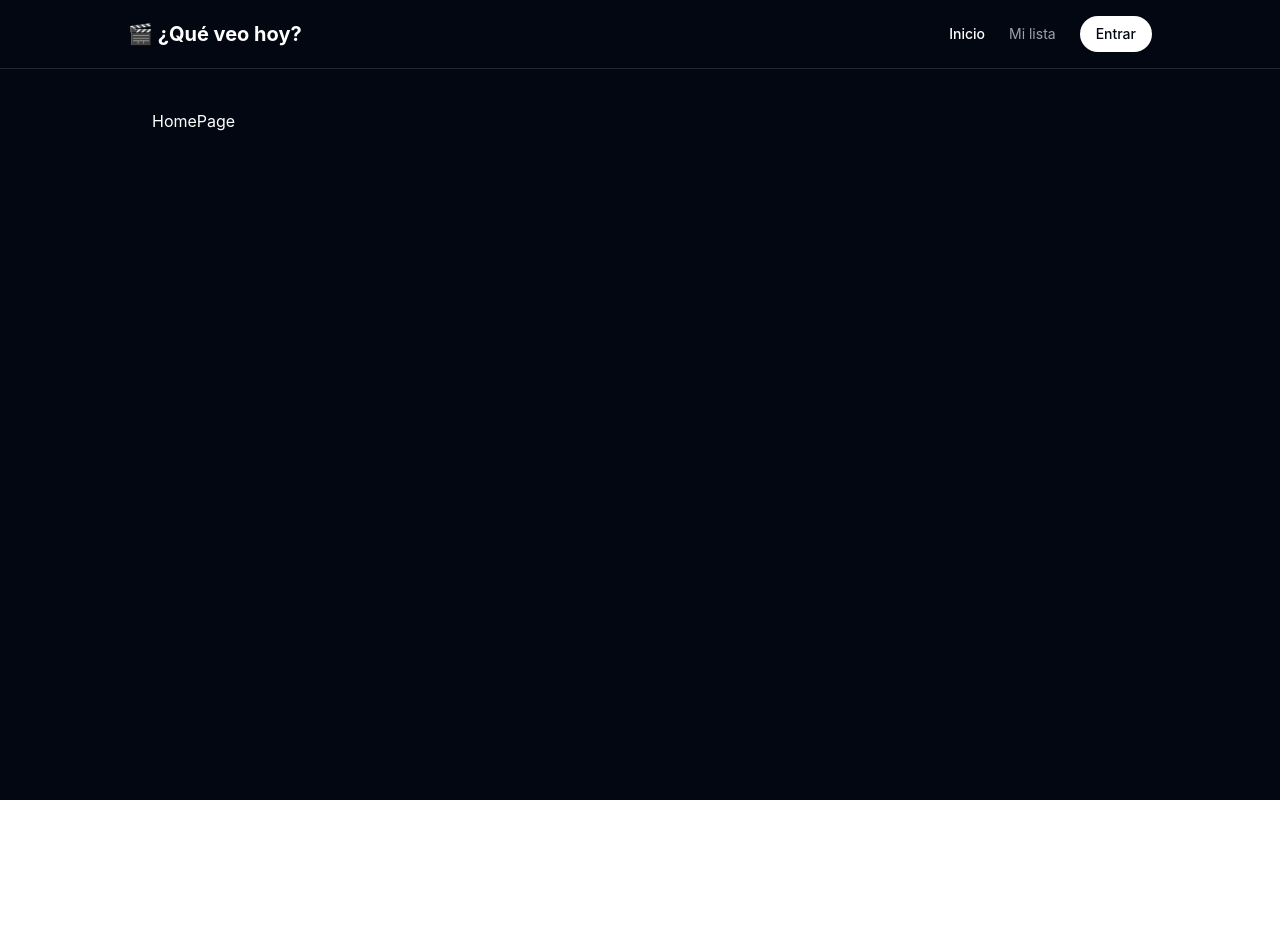
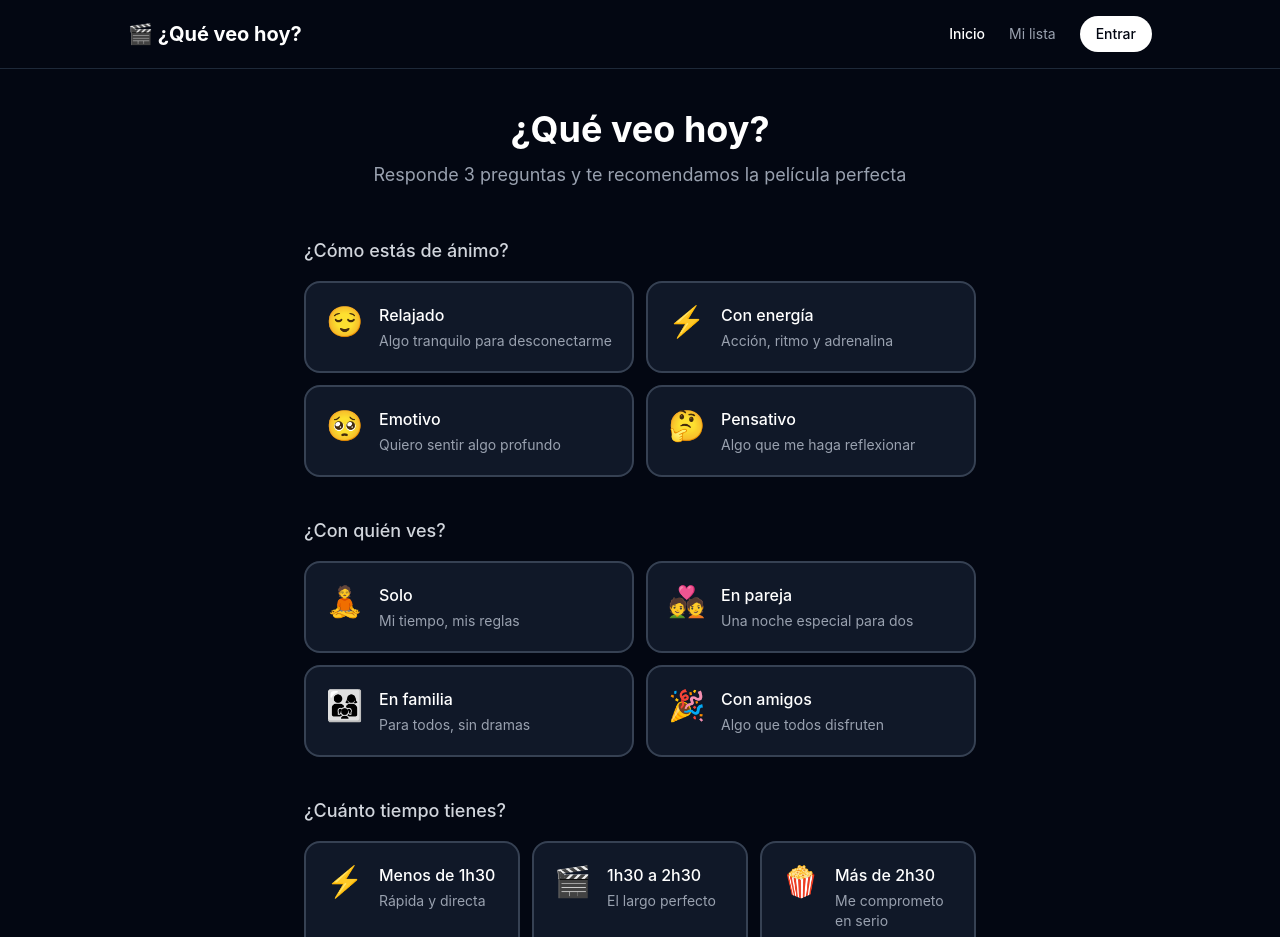
Before and after one commit to PIPareja/que-veo-hoy, a React (Vite) app: page / in a window 1280 px wide. Shown: the top 937 px of the page. Before the commit the page ends 800 px from the top, so only its background shows below. Built offline with nearby package versions, Linux system fonts and the light colour scheme.

Commit message:
feat: construir cuestionario con Zustand y componente OptionCard

```diff
--- /dev/null
+++ b/src/components/OptionCard.tsx
@@ -0,0 +1,31 @@
+interface OptionCardProps {
+    emoji: string
+    label: string
+    description: string
+    selected: boolean
+    onClick: () => void
+}
+
+function OptionCard({ emoji, label, description, selected, onClick }: OptionCardProps) {
+    return (
+        <button
+            onClick={onClick}
+            className={`
+        w-full text-left p-5 rounded-2xl border-2 transition-all duration-200
+        flex items-start gap-4 cursor-pointer
+        ${selected
+                    ? 'border-white bg-white/10'
+                    : 'border-gray-700 bg-gray-900 hover:border-gray-500 hover:bg-gray-800'
+                }
+      `}
+        >
+            <span className="text-3xl">{emoji}</span>
+            <div>
+                <p className="font-medium text-white text-base">{label}</p>
+                <p className="text-sm text-gray-400 mt-1">{description}</p>
+            </div>
+        </button>
+    )
+}
+
+export default OptionCard
--- /dev/null
+++ b/src/components/Questionnaire.tsx
@@ -0,0 +1,101 @@
+import { useQuestionnaireStore } from '@/store/questionnaireStore'
+import OptionCard from '@/components/OptionCard'
+
+const moodOptions = [
+    { value: 'relajado', emoji: '😌', label: 'Relajado', description: 'Algo tranquilo para desconectarme' },
+    { value: 'con_energia', emoji: '⚡', label: 'Con energía', description: 'Acción, ritmo y adrenalina' },
+    { value: 'emotivo', emoji: '🥺', label: 'Emotivo', description: 'Quiero sentir algo profundo' },
+    { value: 'pensativo', emoji: '🤔', label: 'Pensativo', description: 'Algo que me haga reflexionar' },
+] as const
+
+const companyOptions = [
+    { value: 'solo', emoji: '🧘', label: 'Solo', description: 'Mi tiempo, mis reglas' },
+    { value: 'pareja', emoji: '💑', label: 'En pareja', description: 'Una noche especial para dos' },
+    { value: 'familia', emoji: '👨‍👩‍👧', label: 'En familia', description: 'Para todos, sin dramas' },
+    { value: 'amigos', emoji: '🎉', label: 'Con amigos', description: 'Algo que todos disfruten' },
+] as const
+
+const durationOptions = [
+    { value: 'corta', emoji: '⚡', label: 'Menos de 1h30', description: 'Rápida y directa' },
+    { value: 'media', emoji: '🎬', label: '1h30 a 2h30', description: 'El largo perfecto' },
+    { value: 'larga', emoji: '🍿', label: 'Más de 2h30', description: 'Me comprometo en serio' },
+] as const
+
+interface QuestionnaireProps {
+    onSubmit: () => void
+}
+
+function Questionnaire({ onSubmit }: QuestionnaireProps) {
+    const { mood, company, duration, setMood, setCompany, setDuration, isComplete } = useQuestionnaireStore()
+
+    return (
+        <div className="max-w-2xl mx-auto">
+            <div className="text-center mb-12">
+                <h1 className="text-4xl font-bold text-white mb-3">¿Qué veo hoy?</h1>
+                <p className="text-gray-400 text-lg">Responde 3 preguntas y te recomendamos la película perfecta</p>
+            </div>
+
+            <div className="space-y-10">
+                <section>
+                    <h2 className="text-lg font-medium text-gray-300 mb-4">¿Cómo estás de ánimo?</h2>
+                    <div className="grid grid-cols-2 gap-3">
+                        {moodOptions.map((option) => (
+                            <OptionCard
+                                key={option.value}
+                                emoji={option.emoji}
+                                label={option.label}
+                                description={option.description}
+                                selected={mood === option.value}
+                                onClick={() => setMood(option.value)}
+                            />
+                        ))}
+                    </div>
+                </section>
+
+                <section>
+                    <h2 className="text-lg font-medium text-gray-300 mb-4">¿Con quién ves?</h2>
+                    <div className="grid grid-cols-2 gap-3">
+                        {companyOptions.map((option) => (
+                            <OptionCard
+                                key={option.value}
+                                emoji={option.emoji}
+                                label={option.label}
+                                description={option.description}
+                                selected={company === option.value}
+                                onClick={() => setCompany(option.value)}
+                            />
+                        ))}
+                    </div>
+                </section>
+
+                <section>
+                    <h2 className="text-lg font-medium text-gray-300 mb-4">¿Cuánto tiempo tienes?</h2>
+                    <div className="grid grid-cols-3 gap-3">
+                        {durationOptions.map((option) => (
+                            <OptionCard
+                                key={option.value}
+                                emoji={option.emoji}
+                                label={option.label}
+                                description={option.description}
+                                selected={duration === option.value}
+                                onClick={() => setDuration(option.value)}
+                            />
+                        ))}
+                    </div>
+                </section>
+
+                <button
+                    onClick={onSubmit}
+                    disabled={!isComplete()}
+                    className="w-full py-4 rounded-2xl font-semibold text-lg transition-all duration-200
+            disabled:opacity-30 disabled:cursor-not-allowed
+            bg-white text-gray-950 hover:bg-gray-200 active:scale-95"
+                >
+                    Ver recomendaciones →
+                </button>
+            </div>
+        </div>
+    )
+}
+
+export default Questionnaire
--- a/src/pages/HomePage.tsx
+++ b/src/pages/HomePage.tsx
@@ -1,7 +1,24 @@
+import { useState } from 'react'
+import Questionnaire from '@/components/Questionnaire'
+
 function HomePage() {
+    const [showResults, setShowResults] = useState(false)
+
     return (
         <div>
-            <h1>HomePage</h1>
+            {!showResults ? (
+                <Questionnaire onSubmit={() => setShowResults(true)} />
+            ) : (
+                <div className="text-center text-white">
+                    <h2 className="text-2xl font-bold">Aquí van los resultados</h2>
+                    <button
+                        onClick={() => setShowResults(false)}
+                        className="mt-4 text-gray-400 hover:text-white underline"
+                    >
+                        Volver al cuestionario
+                    </button>
+                </div>
+            )}
         </div>
     )
 }
```
